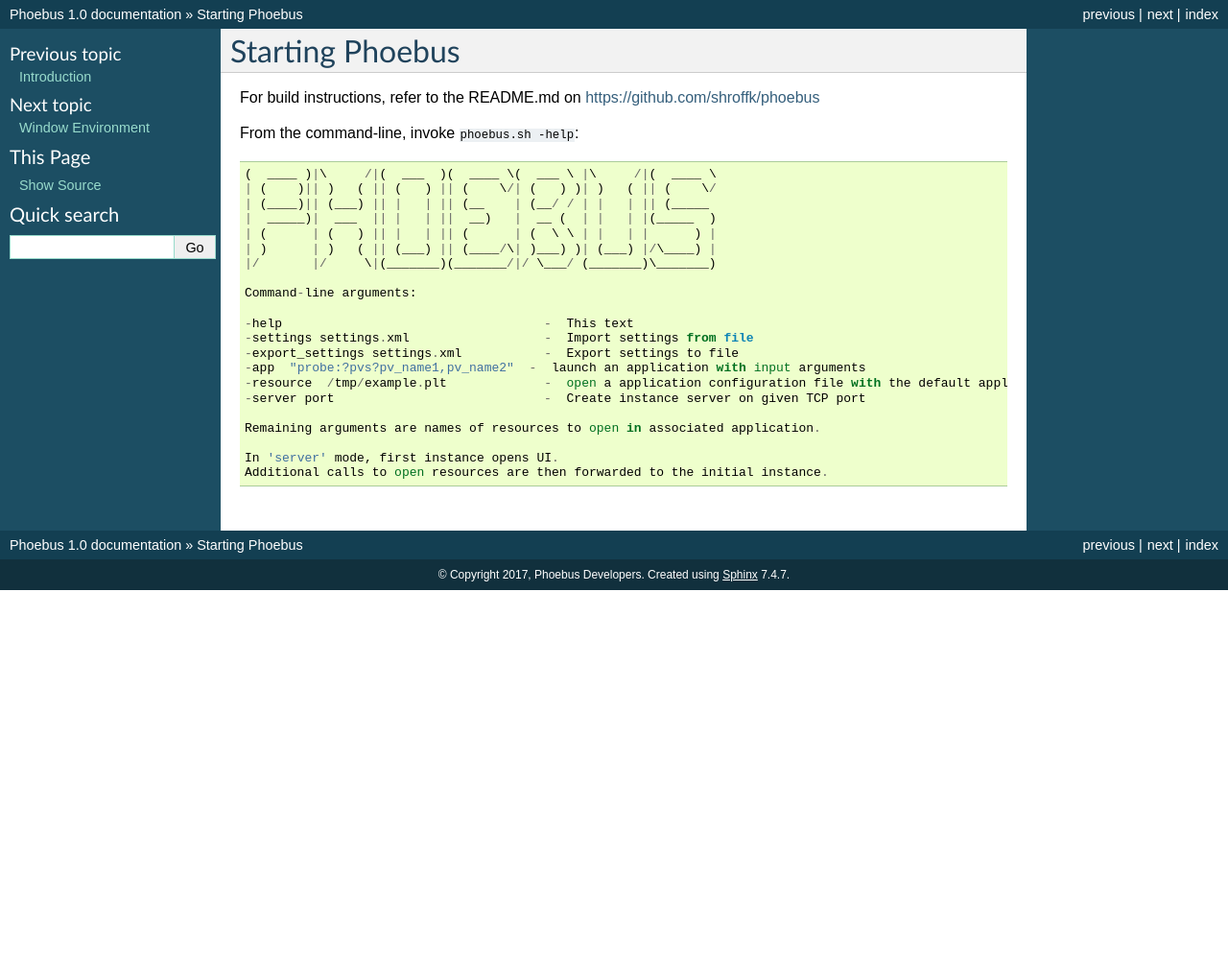
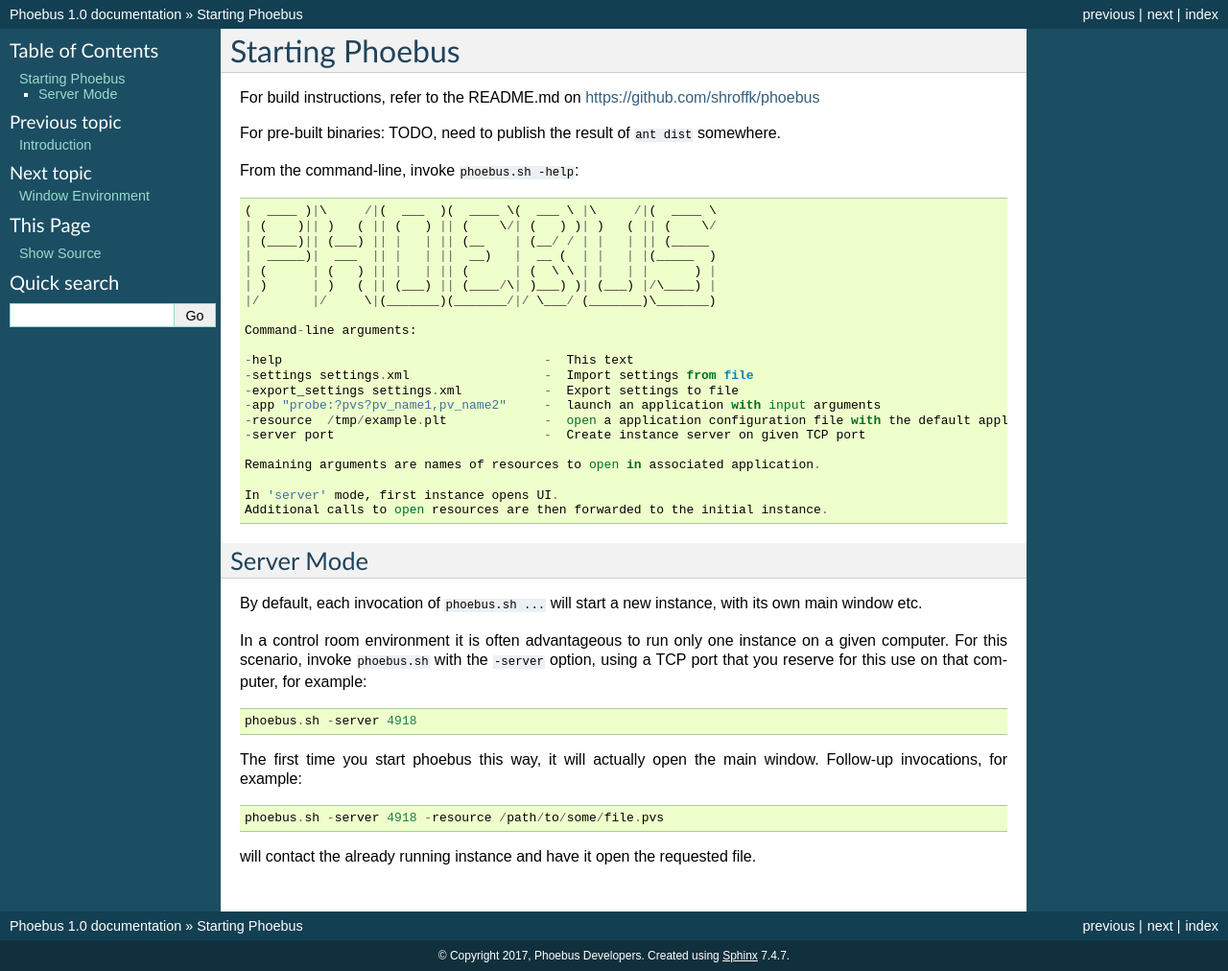
Before and after one commit to kasemir/phoebus-doc, a Sphinx documentation site: the page built from source/running.rst, in a window 1280 px wide. Shown: the whole page at 96% size. Built offline with Sphinx 7.4.7, drawn with Linux system fonts in a browser that asks for light colours; before the commit the page ends 900 px from its top, so only the background shows below that.

Commit message:
Running: Server mode

```diff
--- a/source/running.rst
+++ b/source/running.rst
@@ -1,7 +1,10 @@
 Starting Phoebus
-===================================
+================
 
 For build instructions, refer to the README.md on https://github.com/shroffk/phoebus
+
+For pre-built binaries:
+TODO, need to publish the result of ``ant dist`` somewhere.
 
 From the command-line, invoke ``phoebus.sh -help``::
 
@@ -18,7 +21,7 @@
     -help                                   -  This text
     -settings settings.xml                  -  Import settings from file
     -export_settings settings.xml           -  Export settings to file
-    -app  "probe:?pvs?pv_name1,pv_name2"  -  launch an application with input arguments
+    -app "probe:?pvs?pv_name1,pv_name2"     -  launch an application with input arguments
     -resource  /tmp/example.plt             -  open a application configuration file with the default application
     -server port                            -  Create instance server on given TCP port
 
@@ -26,3 +29,24 @@
 
     In 'server' mode, first instance opens UI.
     Additional calls to open resources are then forwarded to the initial instance.
+
+
+Server Mode
+-----------
+
+By default, each invocation of ``phoebus.sh ...`` will start a new instance,
+with its own main window etc.
+
+In a control room environment it is often advantageous to run only one instance
+on a given computer.
+For this scenario, invoke ``phoebus.sh`` with the ``-server`` option, using
+a TCP port that you reserve for this use on that computer, for example::
+
+   phoebus.sh -server 4918
+
+The first time you start phoebus this way, it will actually open the main window.
+Follow-up invocations, for example::
+
+   phoebus.sh -server 4918 -resource /path/to/some/file.pvs
+
+will contact the already running instance and have it open the requested file.
```
